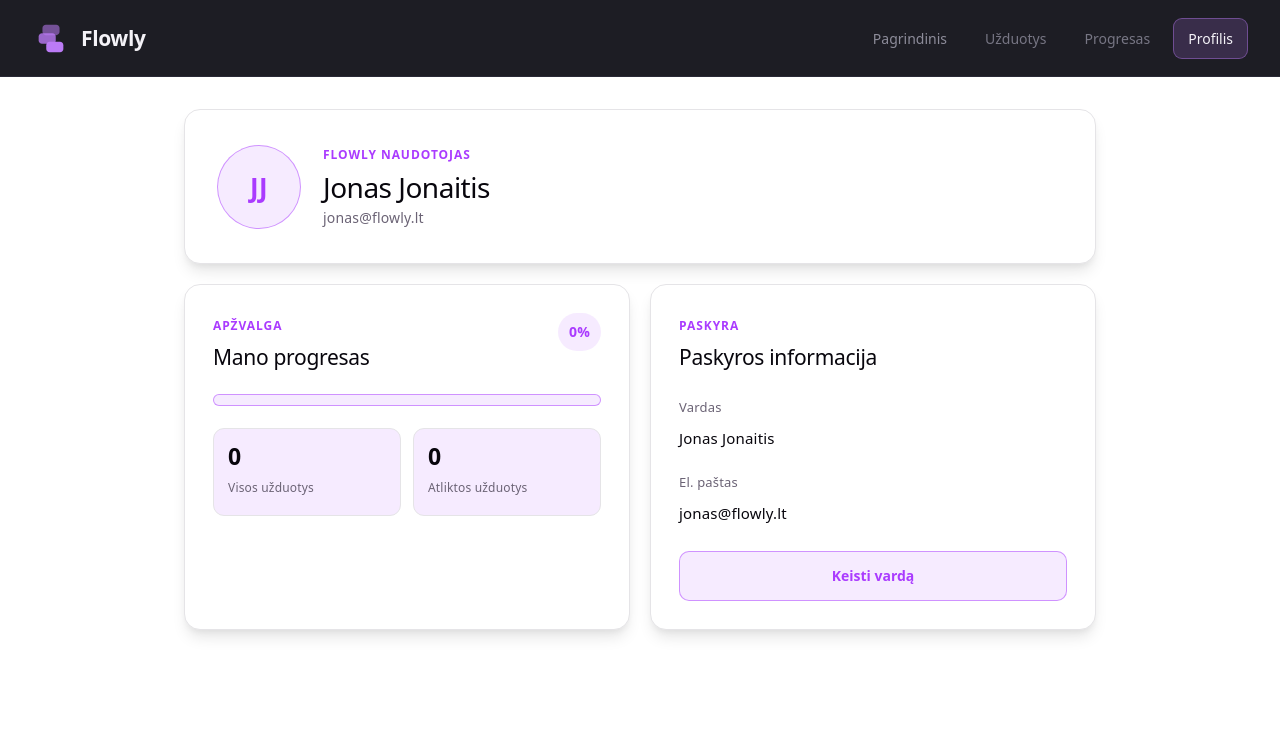
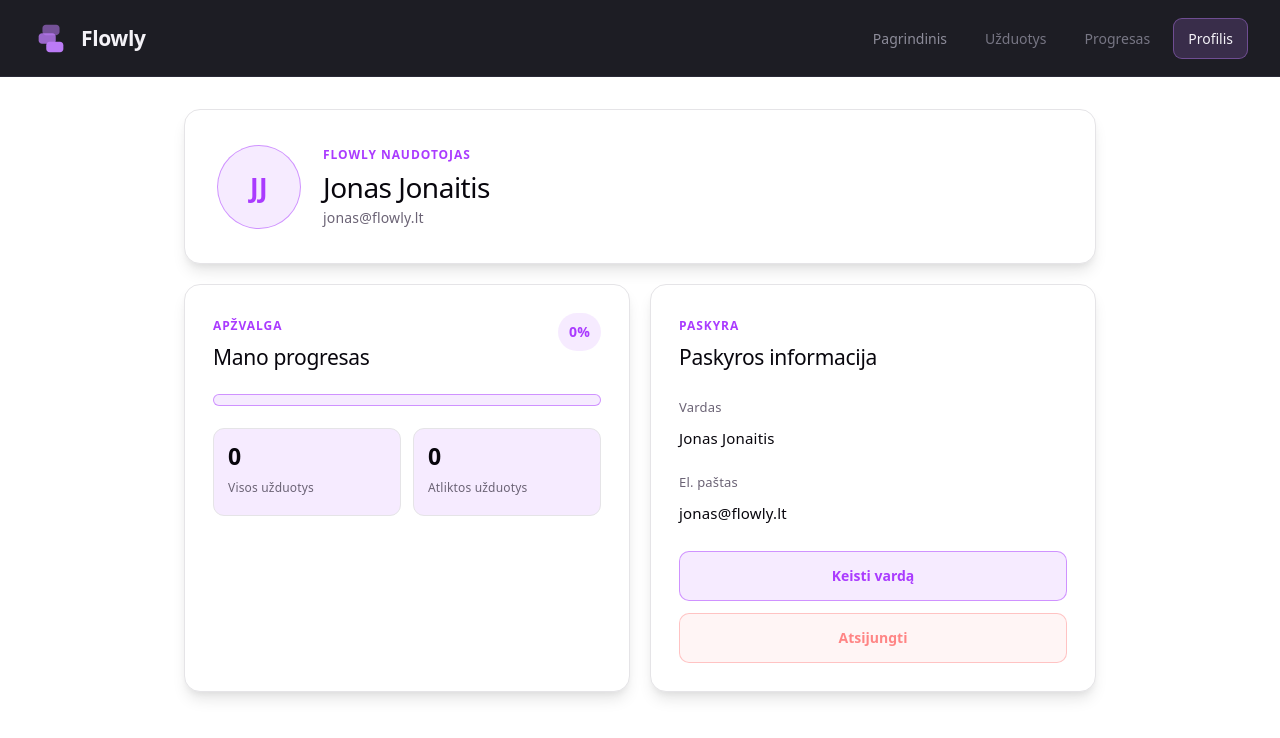
Before and after one commit to julijadr-git/Gytis, a React (Vite) app: page / in a window 1280 px wide. Both pictures are taken after a click on the button "Profilis". Shown: the top 738 px of the page. Built offline with nearby package versions, Linux system fonts and the light colour scheme; no server answers.

Commit message:
sutvarkytas atsijungimas

```diff
--- a/src/App.jsx
+++ b/src/App.jsx
@@ -8,6 +8,15 @@ import "./App.css";
 
 const TASKS_API_URL = "https://testapi.io/api/julijadr-git/resource/tasklist";
 const USERS_API_URL = "https://testapi.io/api/julijadr-git/resource/reg";
+const SESSION_STORAGE_KEY = "flowly-user";
+
+function getSavedUsername() {
+  try {
+    return window.localStorage.getItem(SESSION_STORAGE_KEY) || "";
+  } catch {
+    return "";
+  }
+}
 
 function normalizeTask(task) {
   return {
@@ -23,8 +32,9 @@ function getApiErrorMessage(error, fallback) {
 }
 
 function App() {
+  const [savedUsername, setSavedUsername] = useState(getSavedUsername);
   const [user, setUser] = useState({
-    name: "Jonas Jonaitis",
+    name: savedUsername || "Jonas Jonaitis",
     email: "jonas@flowly.lt",
   });
 
@@ -33,7 +43,7 @@ function App() {
   const [password, setPassword] = useState("");
   const [isRegistering, setIsRegistering] = useState(false);
   const [authLoading, setAuthLoading] = useState(false);
-  const [isLoggedIn, setIsLoggedIn] = useState(false);
+  const [isLoggedIn, setIsLoggedIn] = useState(Boolean(savedUsername));
   const [loginError, setLoginError] = useState("");
   const [authMessage, setAuthMessage] = useState("");
 
@@ -125,12 +135,34 @@ function App() {
       }
 
       setUser((currentUser) => ({ ...currentUser, name: matchedUser.user }));
+      try {
+        window.localStorage.setItem(SESSION_STORAGE_KEY, matchedUser.user);
+        setSavedUsername(matchedUser.user);
+      } catch {
+        setLoginError("Nepavyko išsaugoti prisijungimo šiame įrenginyje.");
+        return;
+      }
       setIsLoggedIn(true);
     } catch (error) {
       setLoginError(getApiErrorMessage(error, "Nepavyko prisijungti prie vartotojų API."));
     } finally {
       setAuthLoading(false);
     }
+  }
+
+  function handleLogout() {
+    try {
+      window.localStorage.removeItem(SESSION_STORAGE_KEY);
+    } catch {
+      // Atsijungimas tęsiasi ir jei naršyklė neleidžia naudoti vietinės saugyklos.
+    }
+    setSavedUsername("");
+    setIsLoggedIn(false);
+    setActivePage("home");
+    setEmail("");
+    setPassword("");
+    setLoginError("");
+    setAuthMessage("");
   }
 
   async function handleAddTask(newTask) {
@@ -331,7 +363,12 @@ function App() {
       )}
 
       {activePage === "profile" && (
-        <Profile user={user} tasks={tasks} onNameChange={(name) => setUser((currentUser) => ({ ...currentUser, name }))} />
+        <Profile
+          user={user}
+          tasks={tasks}
+          onNameChange={(name) => setUser((currentUser) => ({ ...currentUser, name }))}
+          onLogout={handleLogout}
+        />
       )}
     </>
   );
--- a/src/Profile.css
+++ b/src/Profile.css
@@ -230,6 +230,26 @@
   cursor: pointer;
 }
 
+.profile-logout-button {
+  width: 100%;
+  margin-top: 12px;
+  padding: 11px 16px;
+  border: 1px solid rgba(255, 133, 133, 0.45);
+  border-radius: 10px;
+  background: rgba(255, 133, 133, 0.08);
+  color: #ff8585;
+  font: inherit;
+  font-size: 14px;
+  font-weight: 600;
+  cursor: pointer;
+  transition: background 0.2s ease, border-color 0.2s ease;
+}
+
+.profile-logout-button:hover {
+  border-color: #ff8585;
+  background: rgba(255, 133, 133, 0.14);
+}
+
 @media (max-width: 640px) {
   .profile-page {
     grid-template-columns: minmax(0, 1fr);
--- a/src/Profile.jsx
+++ b/src/Profile.jsx
@@ -10,7 +10,7 @@ function getInitials(name = "") {
   return `${words[0][0]}${words[words.length - 1][0]}`.toUpperCase();
 }
 
-function Profile({ user = {}, tasks = [], onNameChange }) {
+function Profile({ user = {}, tasks = [], onNameChange, onLogout }) {
   const safeTasks = Array.isArray(tasks) ? tasks : [];
   const name = user?.name || user?.username || "Flowly naudotojas";
   const [isEditingName, setIsEditingName] = useState(false);
@@ -143,6 +143,10 @@ function Profile({ user = {}, tasks = [], onNameChange }) {
             Keisti vardą
           </button>
         )}
+
+        <button className="profile-logout-button" type="button" onClick={onLogout}>
+          Atsijungti
+        </button>
       </section>
     </main>
   );
```
